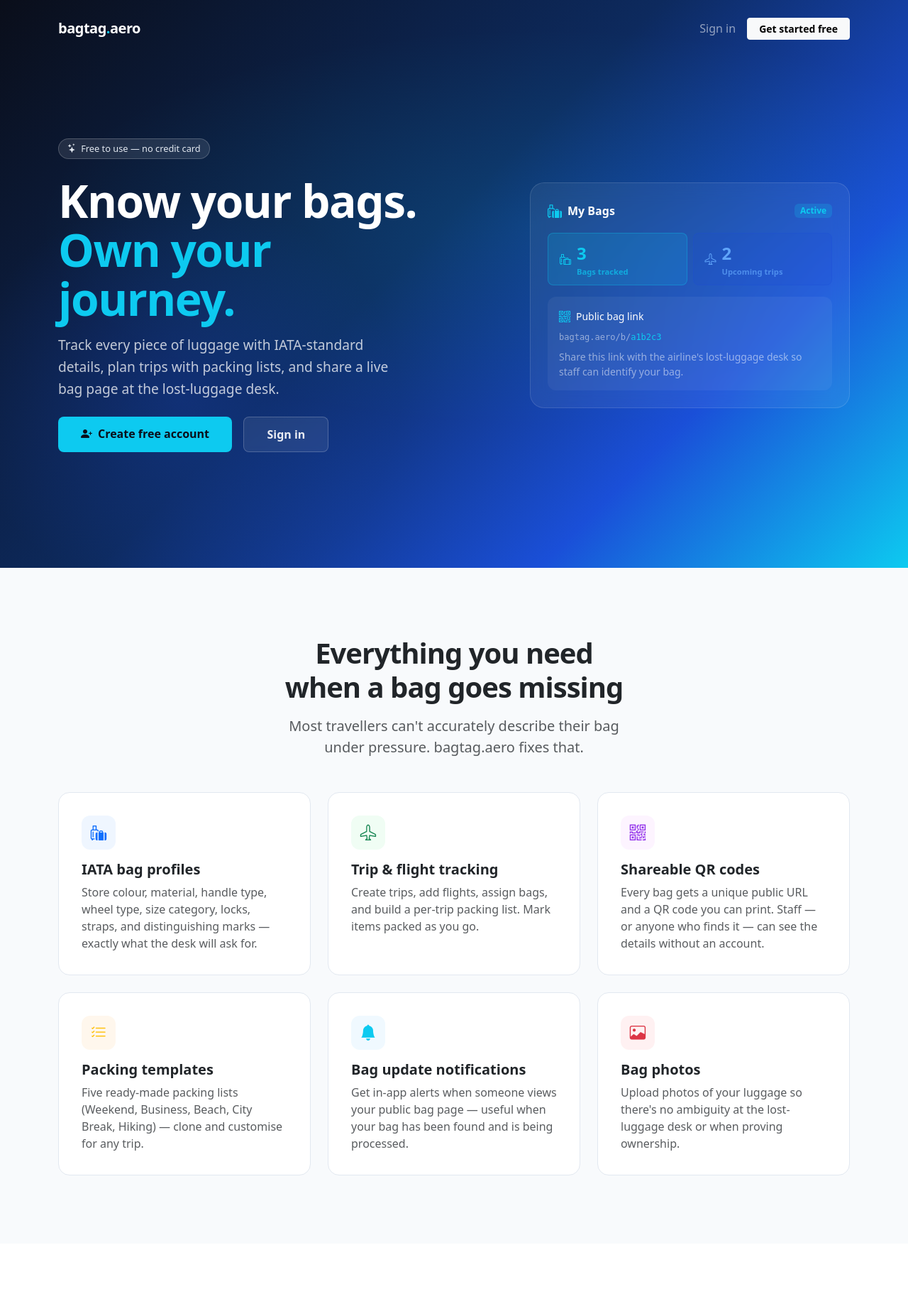
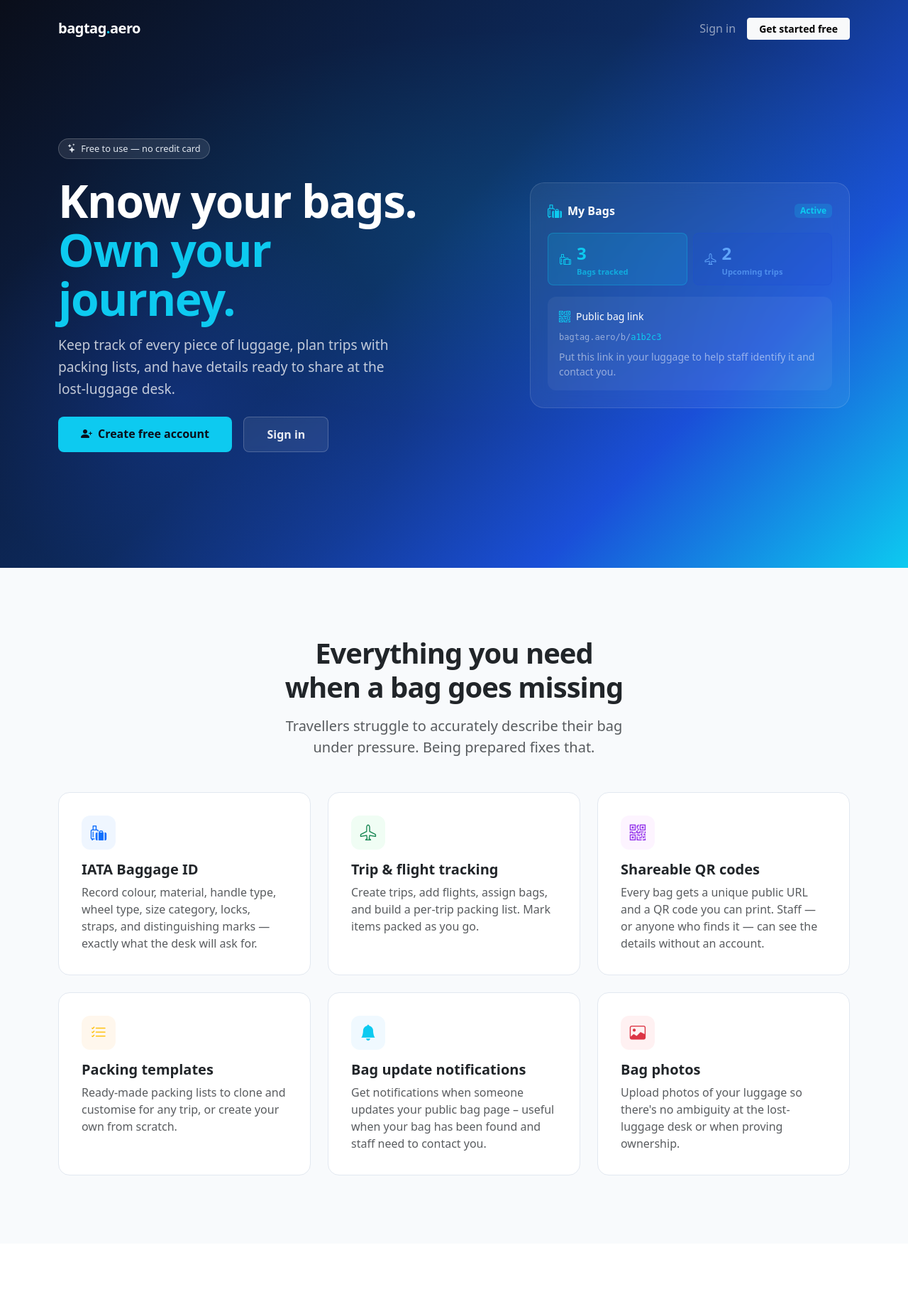
Before and after one commit to iaindeveloper8-blip/bagtag.aero, a FastAPI app: page / in a window 1280 px wide. Shown: the top 1847 px of the page at 71% size. Run offline with FastAPI, Linux system fonts and the light colour scheme.

Commit message:
Refresh landing page copy
Co-Authored-By: Claude Sonnet 4.6 <noreply@anthropic.com>

```diff
--- a/templates/landing.html
+++ b/templates/landing.html
@@ -181,8 +181,8 @@
         </div>
         <h1>Know your bags.<br><span class="accent">Own your journey.</span></h1>
         <p class="lead mt-3 mb-4">
-          Track every piece of luggage with IATA-standard details, plan trips with packing lists,
-          and share a live bag page at the lost-luggage desk.
+          Keep track of every piece of luggage, plan trips with packing lists,
+          and have details ready to share at the lost-luggage desk.
         </p>
         <div class="d-flex flex-wrap gap-3">
           <a href="/auth/register" class="btn btn-hero-primary">
@@ -223,7 +223,7 @@
               bagtag.aero/b/<span style="color:#0dcaf0">a1b2c3</span>
             </div>
             <div class="mt-2 small" style="color:rgba(255,255,255,.5)">
-              Share this link with the airline's lost-luggage desk so staff can identify your bag.
+              Put this link in your luggage to help staff identify it and contact you.
             </div>
           </div>
         </div>
@@ -238,8 +238,8 @@
     <div class="text-center mb-5">
       <h2 class="fw-800 fs-1 fw-bold" style="letter-spacing:-1px">Everything you need<br>when a bag goes missing</h2>
       <p class="text-muted mt-3 lead" style="max-width:520px;margin:auto">
-        Most travellers can't accurately describe their bag under pressure.
-        bagtag.aero fixes that.
+        Travellers struggle to accurately describe their bag under pressure.
+        Being prepared fixes that.
       </p>
     </div>
     <div class="row g-4">
@@ -248,9 +248,9 @@
           <div class="feature-icon" style="background:#eff6ff">
             <i class="bi bi-luggage-fill text-primary"></i>
           </div>
-          <h5 class="fw-bold mb-2">IATA bag profiles</h5>
+          <h5 class="fw-bold mb-2">IATA Baggage ID</h5>
           <p class="text-muted mb-0">
-            Store colour, material, handle type, wheel type, size category, locks,
+            Record colour, material, handle type, wheel type, size category, locks,
             straps, and distinguishing marks — exactly what the desk will ask for.
           </p>
         </div>
@@ -286,8 +286,8 @@
           </div>
           <h5 class="fw-bold mb-2">Packing templates</h5>
           <p class="text-muted mb-0">
-            Five ready-made packing lists (Weekend, Business, Beach, City Break,
-            Hiking) — clone and customise for any trip.
+            Ready-made packing lists to clone and customise for any trip,
+            or create your own from scratch.
           </p>
         </div>
       </div>
@@ -298,8 +298,8 @@
           </div>
           <h5 class="fw-bold mb-2">Bag update notifications</h5>
           <p class="text-muted mb-0">
-            Get in-app alerts when someone views your public bag page — useful when
-            your bag has been found and is being processed.
+            Get notifications when someone updates your public bag page &ndash; useful when
+            your bag has been found and staff need to contact you.
           </p>
         </div>
       </div>
@@ -348,7 +348,7 @@
           <div class="pb-3">
             <h6 class="fw-bold mb-1">Add your bags</h6>
             <p class="text-muted mb-0">
-              Fill in the IATA fields and upload a photo. Takes a couple of minutes per bag.
+              Fill in the details and upload a photo. Takes a couple of minutes per bag.
             </p>
           </div>
         </div>
@@ -359,8 +359,8 @@
           <div>
             <h6 class="fw-bold mb-1">Travel with confidence</h6>
             <p class="text-muted mb-0">
-              Create a trip, assign your bags, and share the QR code with airline staff
-              if a bag goes missing.
+              Create a trip, assign your bags, and print the QR code to put in your bag
+              in case it goes missing.
             </p>
           </div>
         </div>
@@ -376,7 +376,7 @@
       Ready to track your first bag?
     </h2>
     <p class="mb-4" style="color:rgba(255,255,255,.7);font-size:1.1rem;max-width:440px;margin:auto">
-      It's free, it takes two minutes, and it could save you hours at the lost-luggage desk.
+      It's free, it takes two minutes, and it could save you stress at the lost-luggage desk.
     </p>
     <a href="/auth/register" class="btn btn-hero-primary btn-lg">
       <i class="bi bi-person-plus-fill me-2"></i>Create your free account
```
